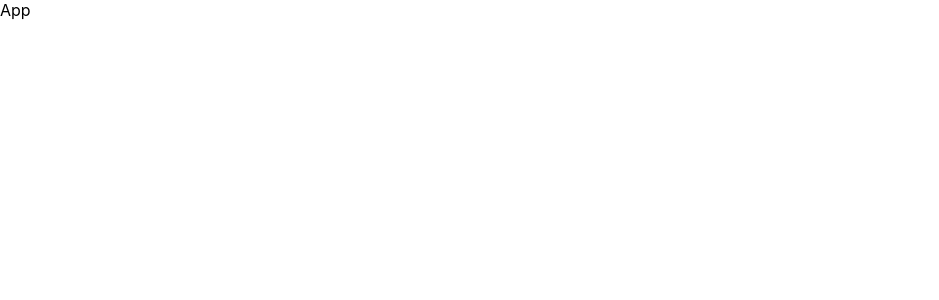
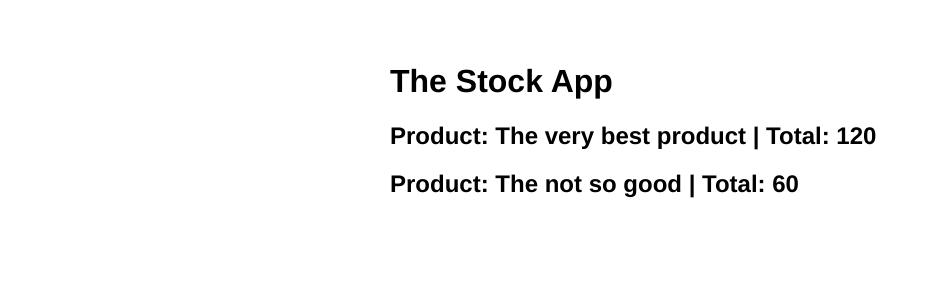
Before and after one commit to danmalmx/strapi_stock_app, a React (Create React App) app in the folder stock_app_frontend/: page / in a window 1280 px wide. Shown: the top 300 px of the page, without its empty margins (0-939 px from the left). Built offline with nearby package versions, Linux system fonts and the light colour scheme.

Commit message:
Add product and stiock event - hardcoded

```diff
--- a/stock_app_frontend/src/App.css
+++ b/stock_app_frontend/src/App.css
@@ -0,0 +1,20 @@
+* {
+  font-family: Helvetica, sans-serif;
+}
+
+.App {
+  max-width: 500px;
+  margin: auto;
+  padding: 42px 24px;
+}
+
+.StockEventsTable__card {
+  margin: 12px 0;
+  border: 2px solid #eee;
+  padding: 24px;
+  border-radius: 3px;
+}
+
+.StockDetail {
+  cursor: pointer;
+}
--- a/stock_app_frontend/src/App.js
+++ b/stock_app_frontend/src/App.js
@@ -1,9 +1,30 @@
 import './App.css';
+import StockEventsTable from './components/StockEventsTable'
+
+const fetchedProducts = [
+  {id: 1, name: 'The very best product', thumbnail: 'https://www.google.com/imgres?imgurl=https%3A%2F%2Fpng.pngtree.com%2Felement_our%2F20190530%2Fourmid%2Fpngtree-black-box-pattern-image_1257419.jpg&imgrefurl=https%3A%2F%2Fpngtree.com%2Fso%2Fblack-box&tbnid=q5fL5PXhu9EvQM&vet=12ahUKEwjght2s0LfvAhXDk6QKHfD4CooQMygAegUIARCWAQ..i&docid=pM7PZylmRCkH5M&w=360&h=360&q=black%20box%20png&ved=2ahUKEwjght2s0LfvAhXDk6QKHfD4CooQMygAegUIARCWAQ'},
+  {id: 2, name: 'The not so good', thumbnail: 'https://www.google.com/imgres?imgurl=https%3A%2F%2Fpng.pngtree.com%2Felement_our%2F20190530%2Fourmid%2Fpngtree-black-box-pattern-image_1257419.jpg&imgrefurl=https%3A%2F%2Fpngtree.com%2Fso%2Fblack-box&tbnid=q5fL5PXhu9EvQM&vet=12ahUKEwjght2s0LfvAhXDk6QKHfD4CooQMygAegUIARCWAQ..i&docid=pM7PZylmRCkH5M&w=360&h=360&q=black%20box%20png&ved=2ahUKEwjght2s0LfvAhXDk6QKHfD4CooQMygAegUIARCWAQ'}
+]
+
+const fetchedStockEvents = [
+  {id: 1, type: 'add', qty: 100, product: fetchedProducts[0]},
+  {id: 2, type: 'remove', qty: -20, product: fetchedProducts[0]},
+  {id: 3, type: 'remove', qty: -10, product: fetchedProducts[0]},
+  {id: 4, type: 'add', qty: 50, product: fetchedProducts[0]},
+  {id: 5, type: 'add', qty: 120, product: fetchedProducts[1]},
+  {id: 6, type: 'remove', qty: -50, product: fetchedProducts[1]},
+  {id: 7, type: 'remove', qty: -60, product: fetchedProducts[1]},
+  {id: 8, type: 'add', qty: 50, product: fetchedProducts[1]},
+]
 
 function App() {
   return (
     <div className="App">
-      App
+      <h1>The Stock App</h1>
+      < StockEventsTable
+        products={fetchedProducts}
+        stockEvents={fetchedStockEvents}
+      />
     </div>
   );
 }
--- /dev/null
+++ b/stock_app_frontend/src/components/StockDetail.js
@@ -0,0 +1,31 @@
+import React, {Component} from 'react'
+
+class StockDetail extends Component{
+  state = {
+    show: false,
+  }
+  render() {
+    const { name, total, stockEvents } = this.props;
+    const { show } = this.state;
+
+    return(
+      <div className="StockDetail" onClick={() => this.setState({show: !show})}>
+        <h2>Product: {name} | Total: {total}</h2>
+        {show &&
+        <div>
+          {stockEvents.map(event => (
+            <div className="StockEventsTable__card">
+              <p key={event.id}>Id: {event.id}</p>
+              <p>Type: {event.type}</p>
+              <p>Quantity: {event.qty}</p>
+              <p>Product Name: {event.product.name}</p>
+            </div>
+          ))}
+        </div>
+        }
+      </div>
+    )
+  }
+}
+
+export default StockDetail
--- /dev/null
+++ b/stock_app_frontend/src/components/StockEventsTable.js
@@ -0,0 +1,31 @@
+import React from 'react'
+import StockDetail from './StockDetail'
+
+const StockEventsTable = (props) => {
+  const { products, stockEvents } = props;
+  return (
+    <div className="StockEventsTable">
+      {products.map(product => {
+        const { id } = product;
+
+        const relevantStockEvent = stockEvents.filter(se => se.product.id === id);
+
+        const stockTotal = relevantStockEvent.reduce((acc, el) => {
+          return acc + el.qty;
+        }, 0)
+
+        return (
+          <div className="StockEventsTable__ProductsContainer">
+            <StockDetail
+              name={product.name}
+              total={stockTotal}
+              stockEvents={relevantStockEvent}
+            />
+          </div>
+        )
+      })}
+</div>
+  )
+}
+
+export default StockEventsTable
```
